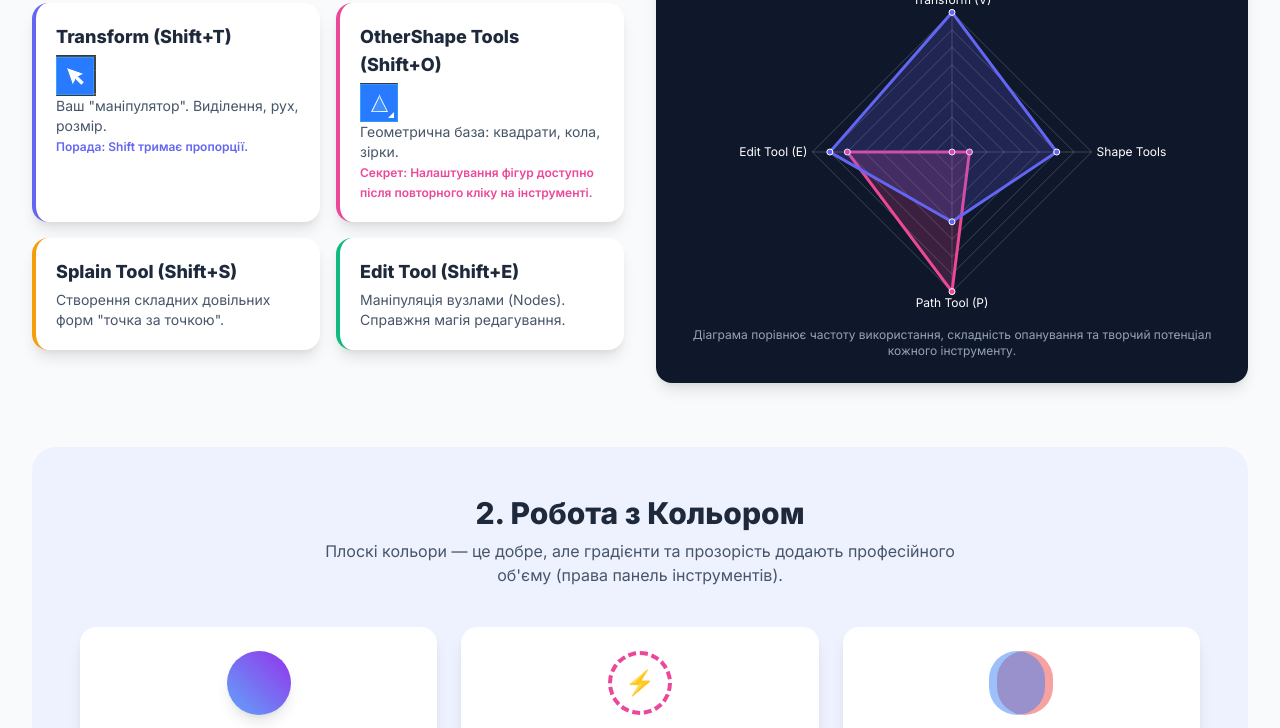
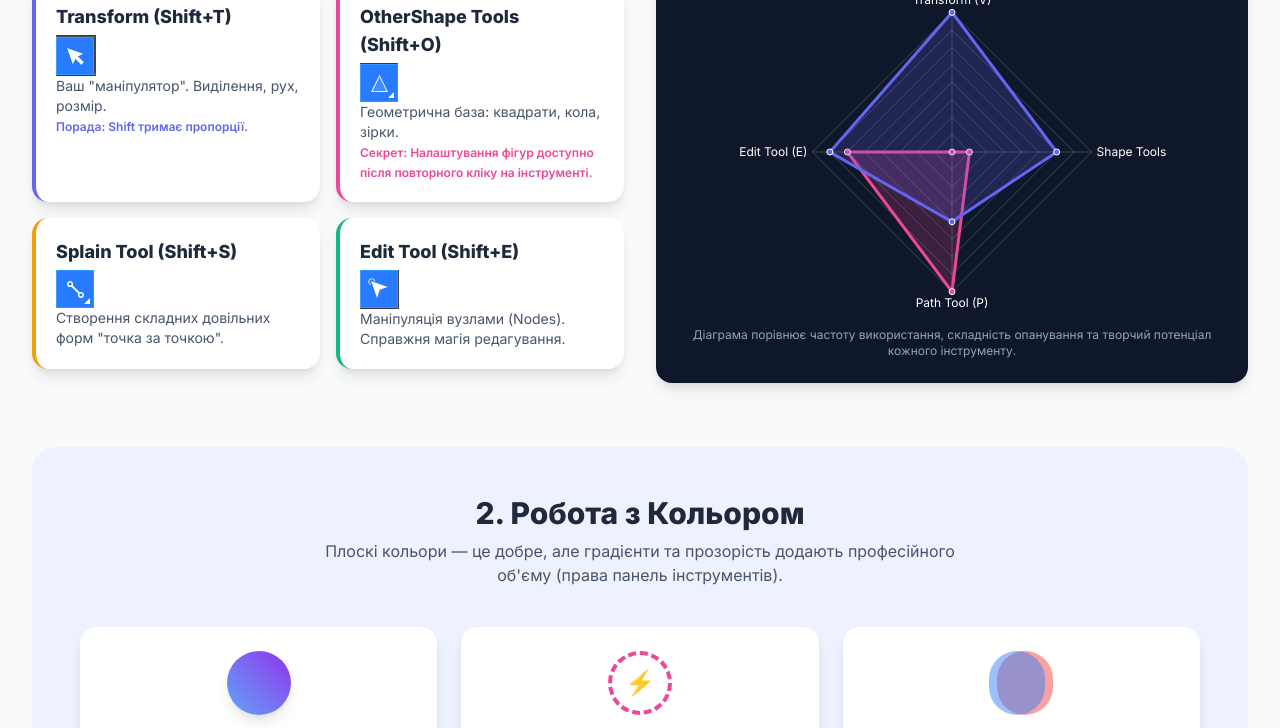
Before and after one commit to bigteacher3/k8pr15, a plain HTML site: page BoxySVG_Infographics.html in a window 1280 px wide. Shown: the part 631-1359 px from the top of the page. Drawn offline with nearby package versions, Linux system fonts and the light colour scheme.

Commit message:
Update BoxySVG_Infographics.html

```diff
--- a/BoxySVG_Infographics.html
+++ b/BoxySVG_Infographics.html
@@ -136,10 +136,12 @@
                         </div>
                         <div class="card p-5 border-l-4 border-amber-500">
                             <h4 class="font-bold text-lg mb-1">Splain Tool (Shift+S)</h4>
+                            <img src = "media/splaintool.png">
                             <p class="text-sm text-slate-600">Створення складних довільних форм "точка за точкою".</p>
                         </div>
                         <div class="card p-5 border-l-4 border-emerald-500">
                             <h4 class="font-bold text-lg mb-1">Edit Tool (Shift+E)</h4>
+                            <img src = "media/edittool.png">
                             <p class="text-sm text-slate-600">Маніпуляція вузлами (Nodes). Справжня магія редагування.</p>
                         </div>
                     </div>
```
